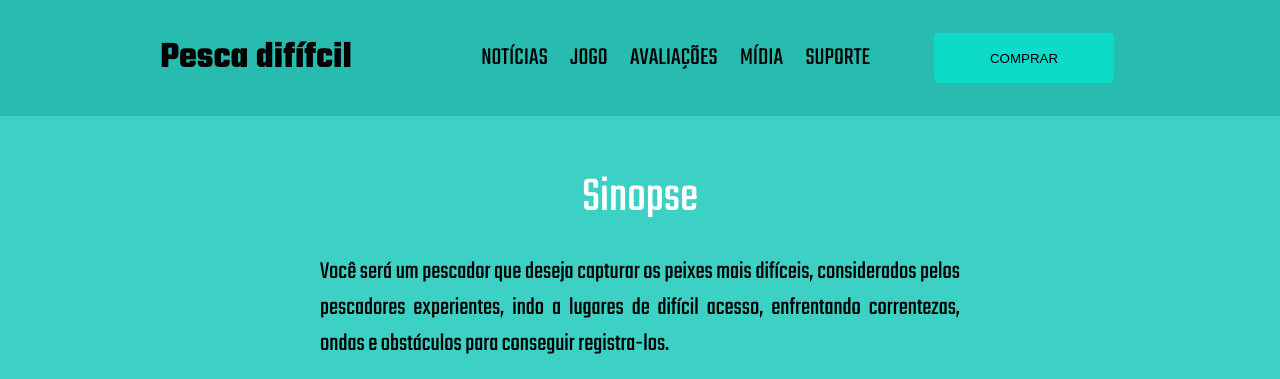
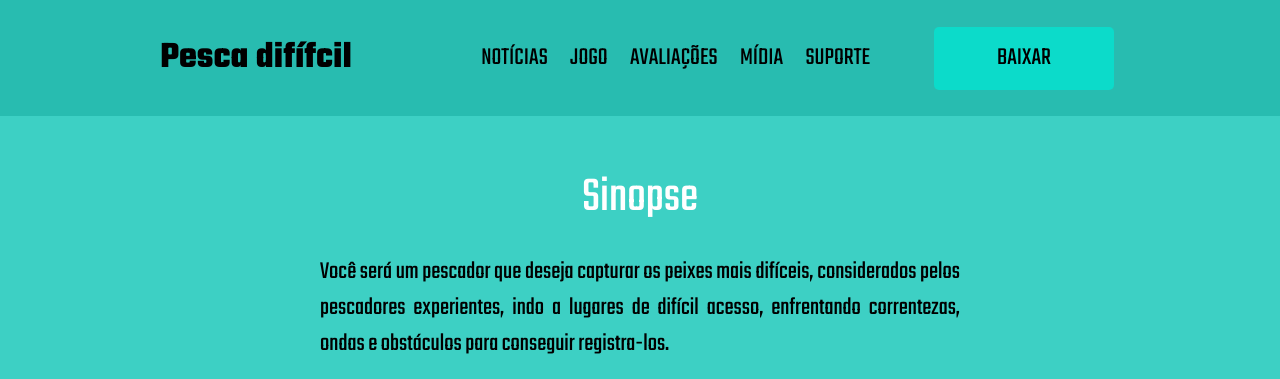
Before and after one commit to Gean-Leandro/Gean-Leandro.github.io, a plain HTML site: page index.html in a window 1280 px wide. Shown: the top 379 px of the page. Drawn offline with Linux system fonts and the light colour scheme.

Commit message:
Adicionado o link para baixar no `index.html`

```diff
--- a/index.html
+++ b/index.html
@@ -24,7 +24,9 @@
                 </nav>
             </div>
             <div class="comprar">
-                <button>COMPRAR</button>
+                <a class="button" href="https://drive.google.com/drive/folders/18dnA6eVtQ-J7_qvJ9Jyvt284M6njy881?usp=sharing">
+                    BAIXAR
+                </a>
             </div>
         </div>
     </header>
--- a/style.css
+++ b/style.css
@@ -58,17 +58,20 @@ header {
     color: white;
 }
 
-.comprar button {
+.button {
+    color: black;
     cursor: pointer;
+    padding-top: 5%;
     width: 70%;
     height: 50px;
-    border-style: none;
     background-color: #0cdbca;
     text-decoration:dotted;
+    text-align: center;
+    font-size: 25px;
     border-radius: 5px;
 }
 
-.comprar button:hover {
+.button:hover {
     background-color: #11f3e0;
     cursor: pointer;
 }
```
